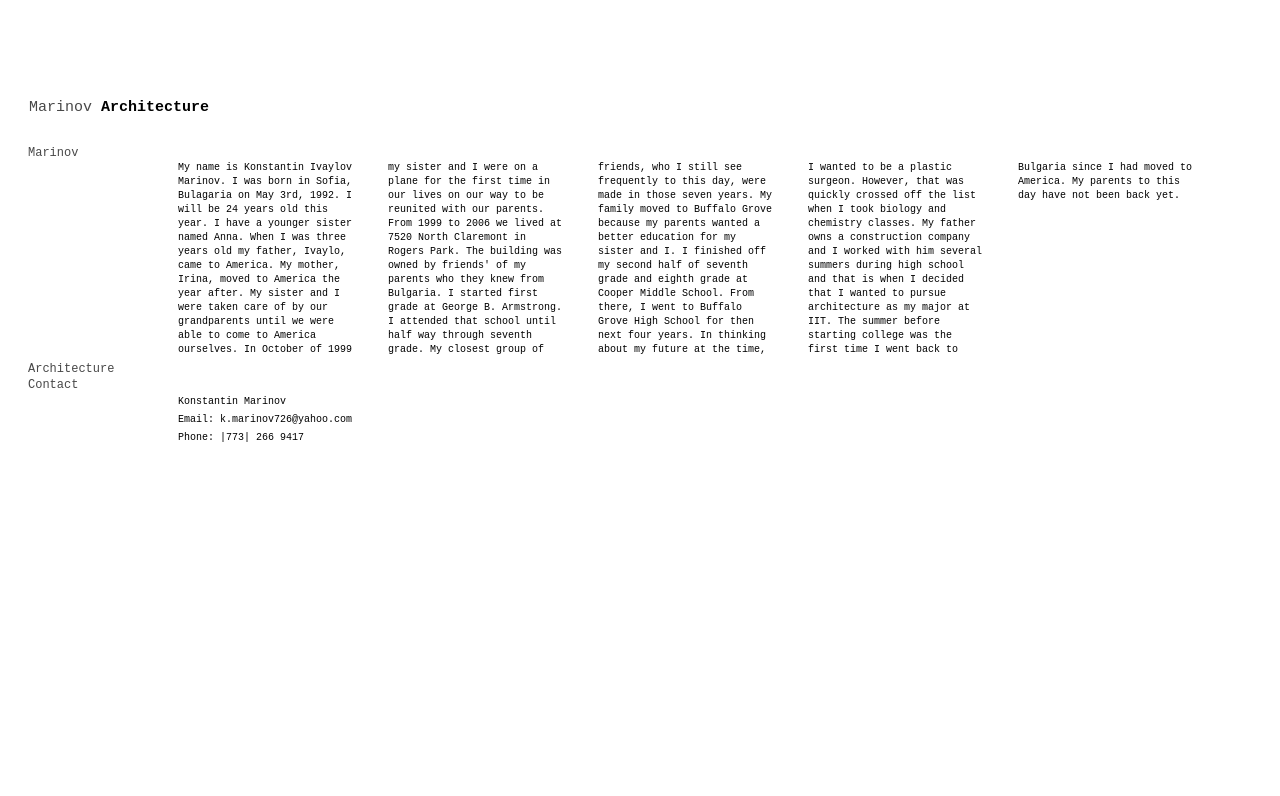
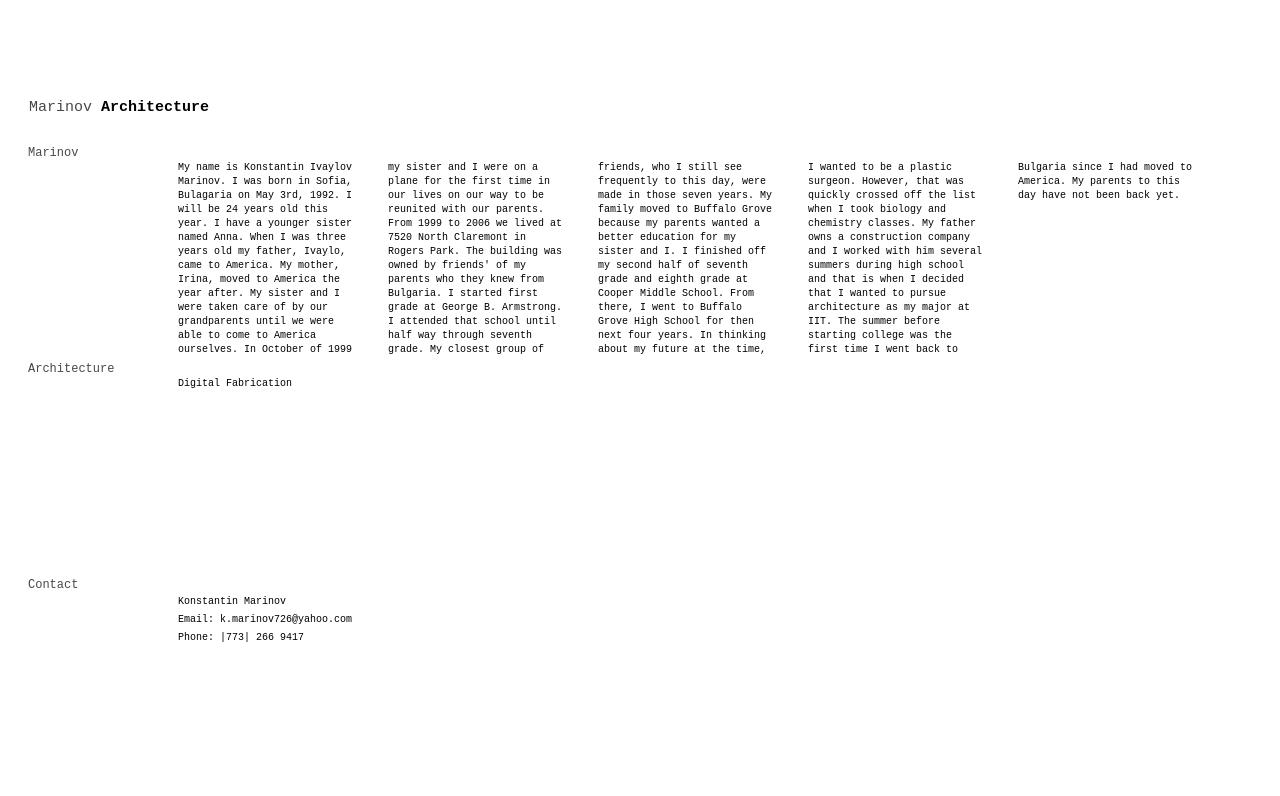
Before and after one commit to shinoko726/singlepage, a plain HTML site: page index.html in a window 1280 px wide. Drawn offline with Linux system fonts and the light colour scheme.

Commit message:
added skeleton for architecture section

```diff
--- a/index.html
+++ b/index.html
@@ -34,6 +34,10 @@
             to this day have not been back yet.
           </div>
         <li><a href="works">Architecture</a></li>
+          <div class="digital">
+            Digital Fabrication
+
+          </div>
         <li><a href="contact">Contact</a></li>
           <div class="contact">
             <li>Konstantin Marinov</li>
--- a/screen.css
+++ b/screen.css
@@ -151,3 +151,24 @@ a {
     -moz-column-count: 1;
     column-count: 1;
 }
+
+.digital {
+    color: #000000;
+    font-family:'Cousine';
+    font-size: 10px;
+    font-weight: 400;
+    width: 600px;
+	  height: 200px;
+    margin-left: 150px;
+    line-height: 140%;
+
+	-ms-column-count:3;
+    -webkit-column-count: 3;
+    -moz-column-count: 3;
+    column-count: 3;
+
+    -ms-column-gap:30px;
+    -webkit-column-gap: 30px;
+    -moz-column-gap: 30px;
+    column-gap: 30px;
+}
```
